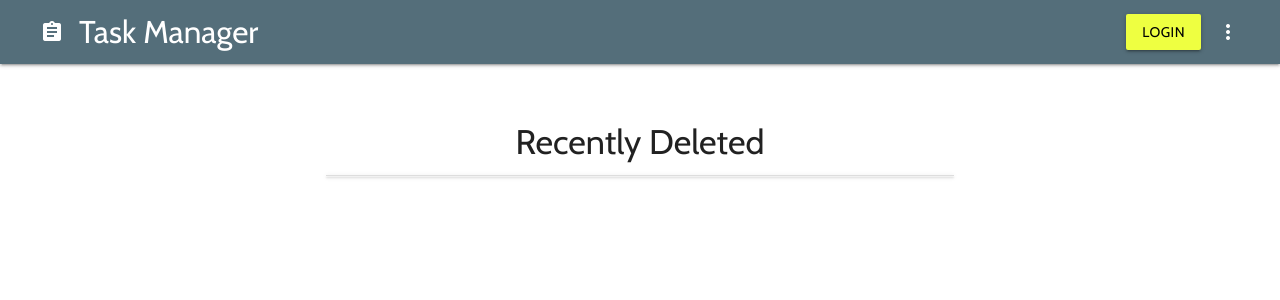
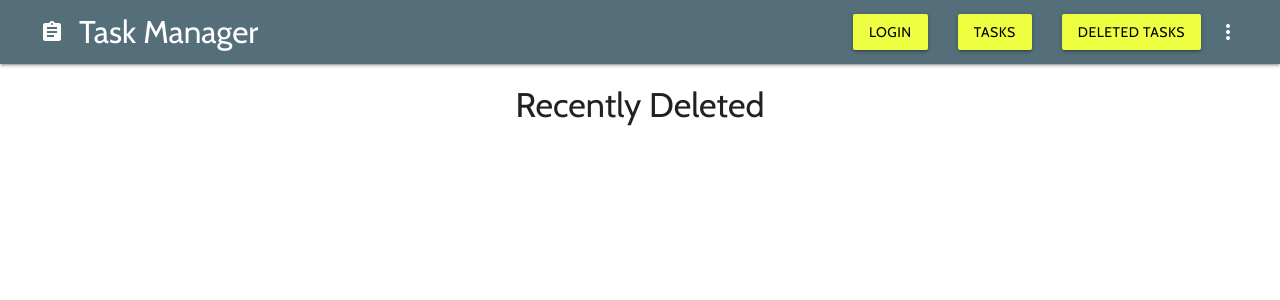
Before and after one commit to zigybass/React-Task-Manager, a React (Create React App) app: page /deleted in a window 1280 px wide. Shown: the top 300 px of the page. Built offline with nearby package versions, Linux system fonts and the light colour scheme.

Commit message:
del state gets to Del component

```diff
--- a/src/App.js
+++ b/src/App.js
@@ -35,8 +35,10 @@ class App extends React.Component {
 
   delTask = (id) => {
     console.log("App Del ID: " + id)
+    const delArr = [...this.state.tasks.filter( task => task.key === id)]
     const newArr = [...this.state.tasks.filter( task => task.key !== id)]
-    this.setState({ tasks: newArr})
+    this.setState({ tasks: newArr })
+    this.setState({ deleted: delArr })
   }
 
   render() {
@@ -61,7 +63,9 @@ class App extends React.Component {
       </div>
     </Route>
     <div className="container contApp">
-    <Route path="/deleted" deleted={this.state.deleted} component={Deleted} />
+    <Route path="/deleted">
+      <Deleted deleted={this.state.deleted} />
+    </Route>
     </div>
 
     </ Router>
--- a/src/components/layout/Header.js
+++ b/src/components/layout/Header.js
@@ -14,6 +14,12 @@ function Header() {
               <Link to="/login" className="waves-effect lime accent-2 black-text waves-dark btn">
                 Login
               </Link>
+              <Link to="/tasks" className="waves-effect lime accent-2 black-text waves-dark btn">
+                Tasks
+              </Link>
+              <Link to="/deleted" className="waves-effect lime accent-2 black-text waves-dark btn">
+                Deleted Tasks
+              </Link>
             </li>
             <li>
               <i className="material-icons">more_vert</i>
--- a/src/components/pages/Deleted.js
+++ b/src/components/pages/Deleted.js
@@ -1,17 +1,37 @@
 import React from "react";
-import { Collapsible } from "react-materialize";
+import { Collapsible, CollapsibleItem } from "react-materialize";
 
 function Deleted(props) {
 
-    console.log(props.deleted)
+  console.log(props)
 
   return (
-    <div className="container appCont">
-      <h4 style={{ textAlign: "center" }}>Recently Deleted</h4>
-      <Collapsible accordion={false}>
-
-      </Collapsible>
-    </div>
+    <div className="container">
+        <h4 style={{ textAlign: "center" }}>Recently Deleted</h4>
+        {/* <Collapsible accordion={false}>
+          {props.deleted.map((task, i) => {
+            const { key, newTask } = task;
+            return (
+              <CollapsibleItem
+                id={key}
+                key={key}
+                header={newTask}
+                icon={
+                  <i
+                    onClick={this.onDelete}
+                    className="material-icons btn-floating grey darken-3"
+                    id={key}
+                  >
+                    delete_outline
+                  </i>
+                }
+              >
+                {task.details}
+              </CollapsibleItem>
+            );
+          })}
+        </Collapsible> */}
+      </div>
   );
 }
 
```
